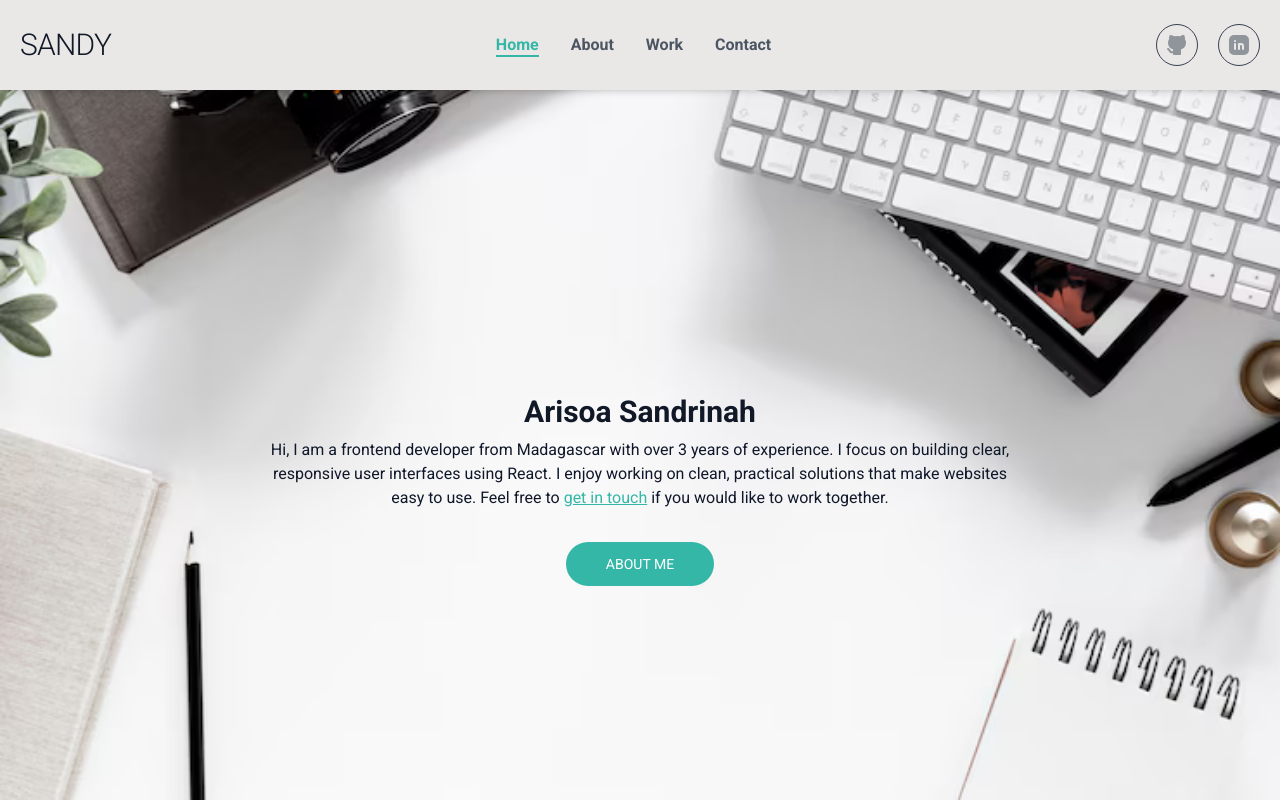
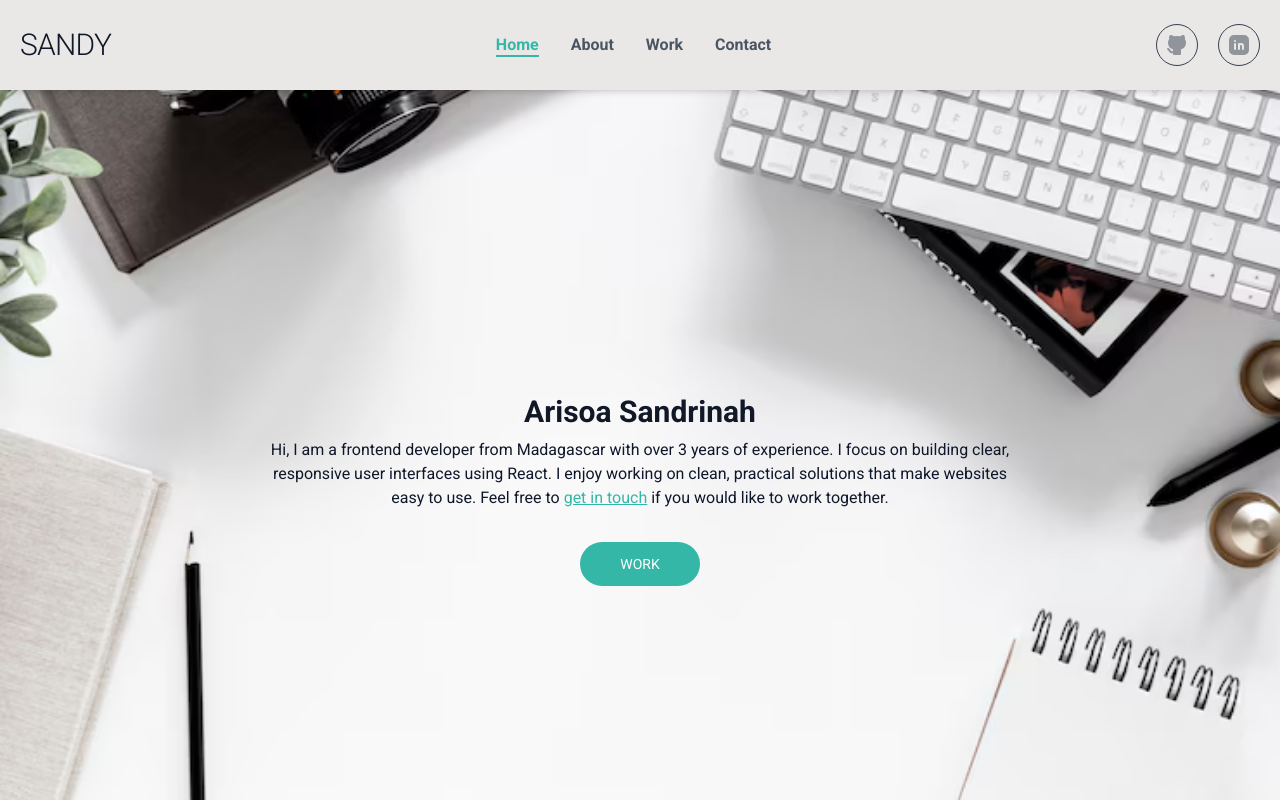
Before and after one commit to SandiRav/portfolio, a Next.js app: page / in a window 1280 px wide. Shown: the top 800 px of the page. Built offline with nearby package versions, Linux system fonts and the light colour scheme.

Commit message:
Change main page link to redirect to the projects page

```diff
--- a/src/app/page.tsx
+++ b/src/app/page.tsx
@@ -18,10 +18,10 @@ export default function Home() {
             if you would like to work together.
           </p>
           <Link
-            href="/about"
+            href="/projects"
             className="text-semibold rounded-custom-50 bg-secondary-200 px-10 py-3 text-sm uppercase text-white"
           >
-            About Me
+            Work
           </Link>
         </div>
       </div>
```
